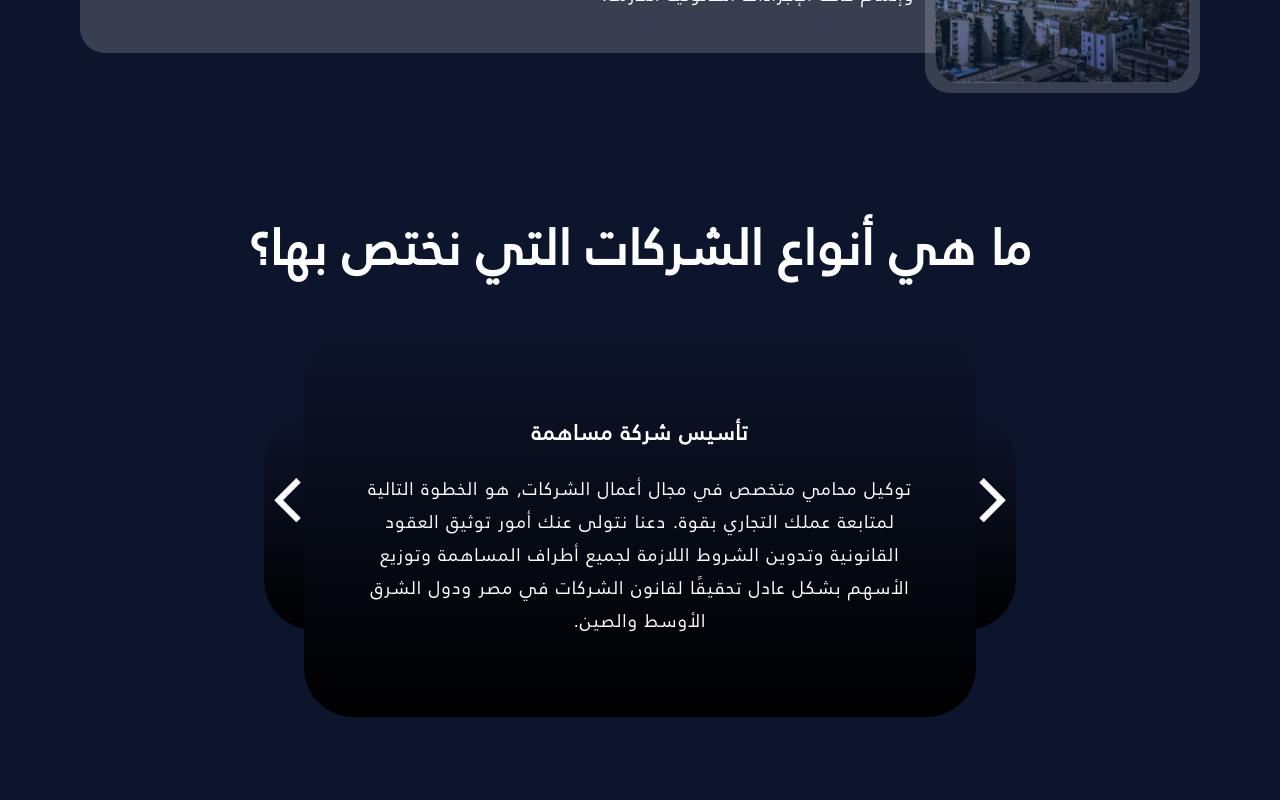
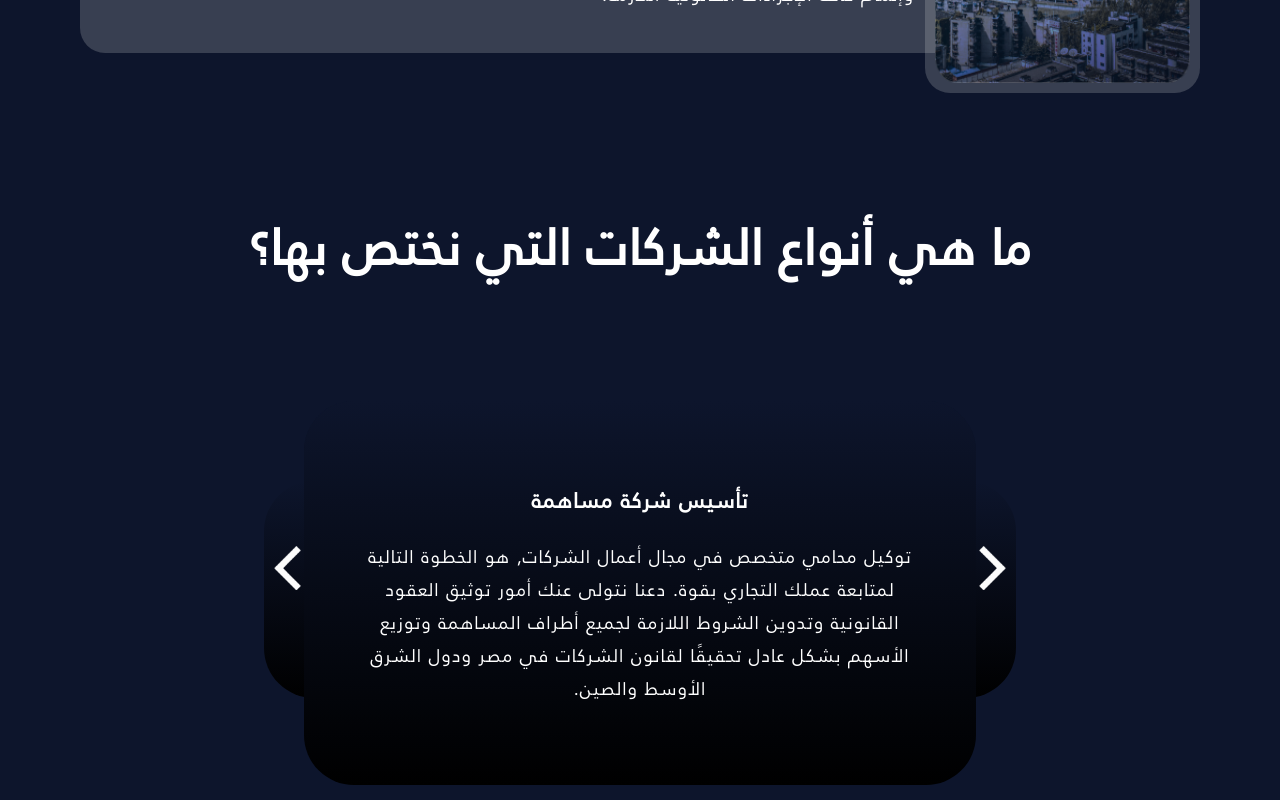
Before and after one commit to Ahmednaga2001/tcmg-v2, a Next.js app: page /establish in a window 1280 px wide. Shown: the part 6040-6840 px from the top of the page. Built offline with nearby package versions, Linux system fonts and the light colour scheme.

Commit message:
finsih v1 of establish page

```diff
--- a/components/establish/establish.module.css
+++ b/components/establish/establish.module.css
@@ -261,18 +261,23 @@
   }
 }
 /*------------------------------------------------------------------------------------*/
+.companiesTypes{
+  display: flex;
+  flex-direction: column;
+  align-items: center;
+}
 .companiesTypes .swiperContainer {
   width: 60%;
   margin: auto;
   height: 100%;
   display: flex;
+  align-items: center;
   position: relative;
 }
 .companiesTypes .swiperContainer::before {
   content: "";
   position: absolute;
   top: 30%;
-
   right: -40px;
   background-image: linear-gradient(#0D152C,#000);
   width: calc(100% + 80px);
@@ -525,6 +530,9 @@
   .companiesTypes .swiperSlide {
     padding: 30px;
   }
+  .companiesTypes .swiperContainer::before {
+    content: none;
+  }
   .dreamCompany span:first-child{
     font-size: 30px;
   }
@@ -535,9 +543,7 @@
     width: 100%;
     padding: 20px;
   }
-  .companiesTypes .swiperContainer::before {
-    content: none;
-  }
+
   .accordionItem {
     width: 100%;
   }
```
